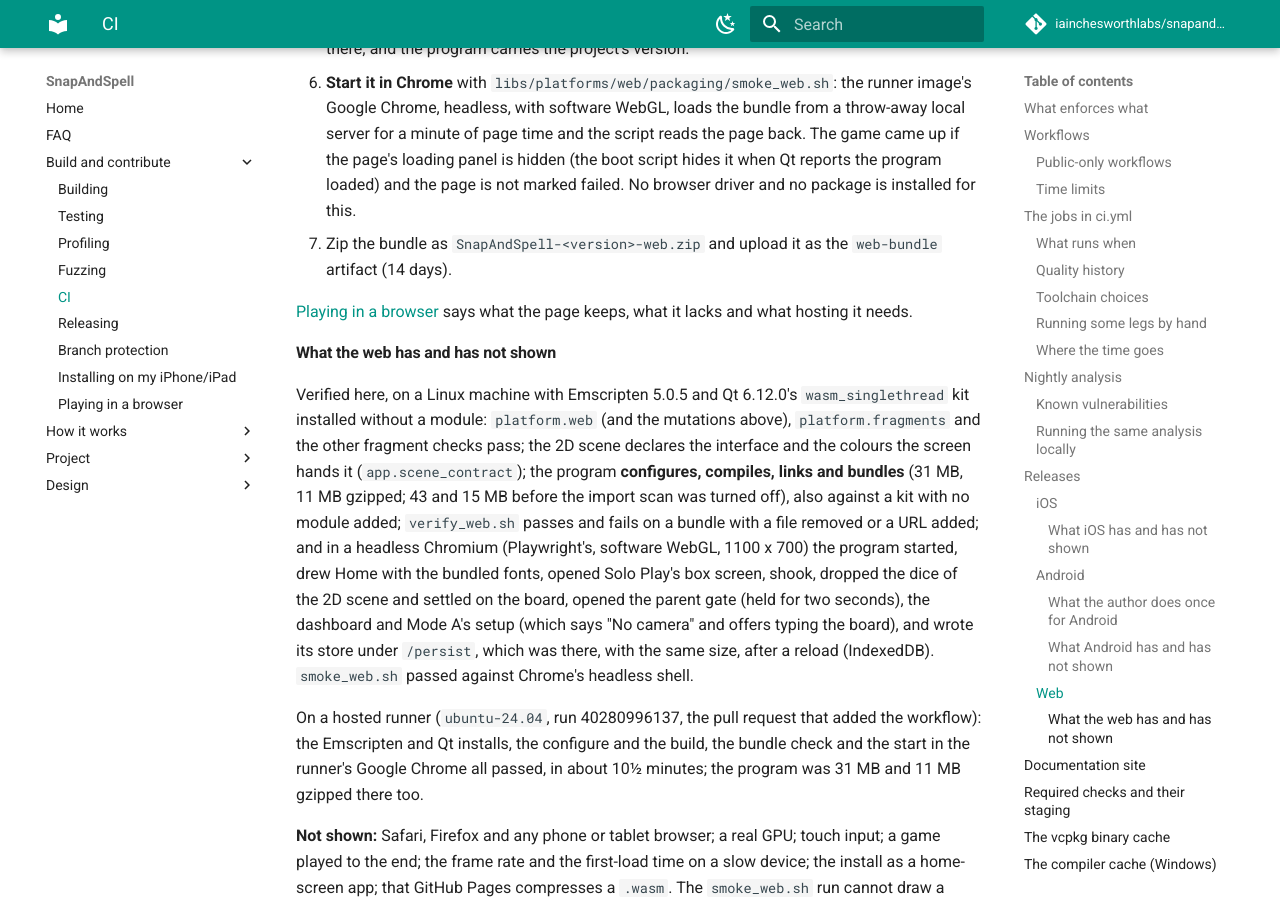
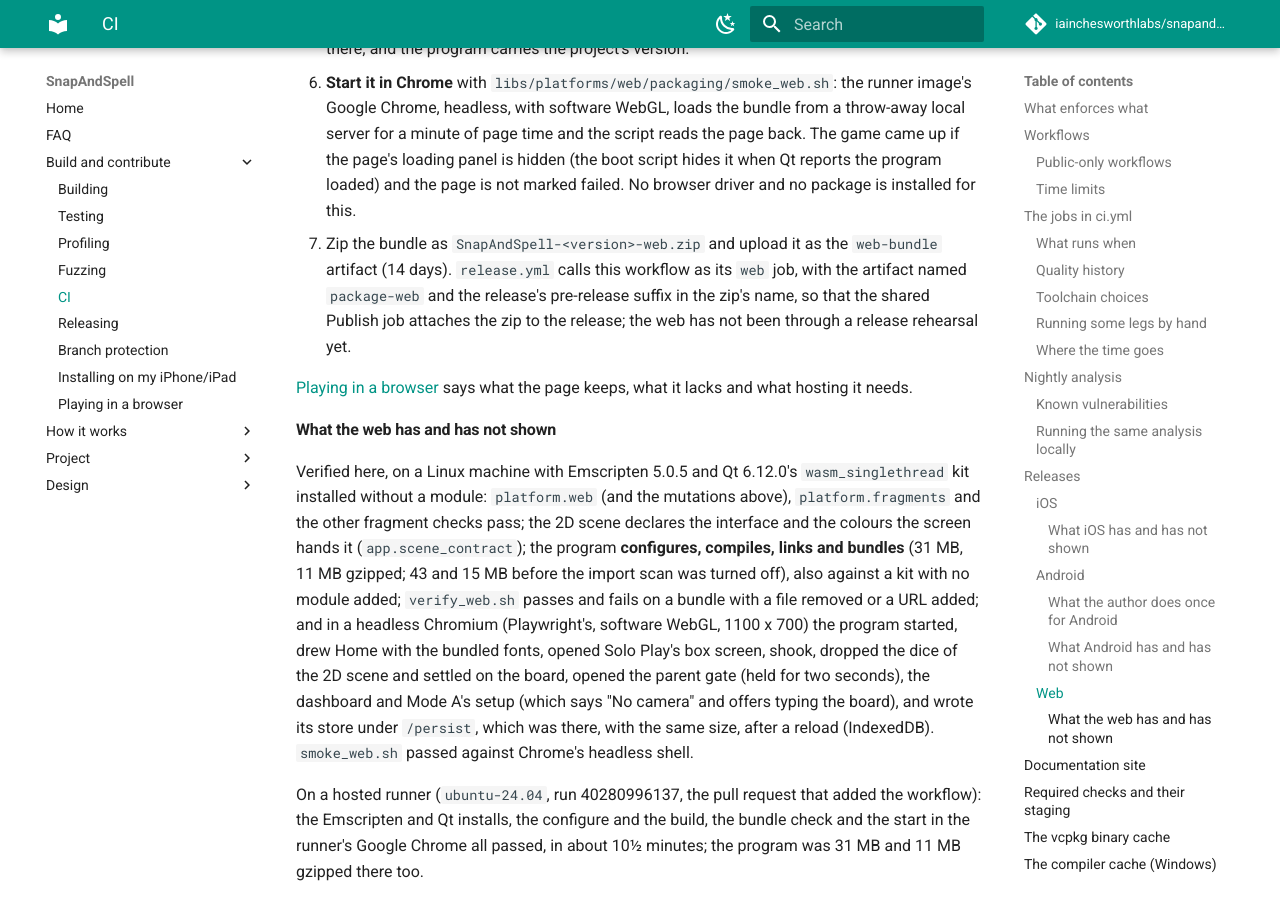
Before and after one commit to iainchesworthlabs/snapandspell, an MkDocs documentation site: the page built from docs/ci.md, in a window 1280 px wide and 900 px high, scrolled down 27439 px. Built offline with MkDocs 1.6.1 and Material for MkDocs 9.7.7, drawn with Linux system fonts in a browser that asks for light colours; comment, search, counter and statistics services are not loaded.

Commit message:
Add the web bundle to the release (#112)
A release has no web build in it. `web-build.yml` already builds the
page, checks the bundle and starts it in Chrome on a pull request, and
it uploads a zip that expires after 14 days. This makes that workflow
callable and has `release.yml` call it as a `web` job, with the artifact
named `package-web` and the release's pre-release suffix in the zip's
name, so the shared Publish job attaches
`SnapAndSpell-<version>-web.zip` to the release. The assemble job waits
for it, and so does the weekly rehearsal, which therefore downloads the
WebAssembly kit as well.

The release tooling self-test checks the wiring, and
`docs/releasing.md`, `docs/ci.md`, `docs/web.md` and R-CON-19 say what
it does. A zip on a release is not a hosted page: where the game is
served from stays the owner's choice (`docs/web.md`, "Putting it on an
address").

The job has never run as part of a release. The first desktop rehearsal
of `release.yml` is what shows it works, and its log needs reading for
`verify_web.sh` and the Chrome smoke test, not only the green tick.

---------

Signed-off-by: Iain Chesworth <iain.chesworth@gmail.com>

```diff
--- a/docs/ci.md
+++ b/docs/ci.md
@@ -923,7 +923,9 @@ queue, run only when something the web build reads changes (`libs/`, `apps/`, `c
    (the boot script hides it when Qt reports the program loaded) and the page is not marked failed. No
    browser driver and no package is installed for this.
 7. Zip the bundle as `SnapAndSpell-<version>-web.zip` and upload it as the `web-bundle` artifact
-   (14 days).
+   (14 days). `release.yml` calls this workflow as its `web` job, with the artifact named `package-web`
+   and the release's pre-release suffix in the zip's name, so that the shared Publish job attaches the zip
+   to the release; the web has not been through a release rehearsal yet.
 
 [Playing in a browser](web.md) says what the page keeps, what it lacks and what hosting it needs.
 
```
Also changed, not shown: docs/releasing.md (+2 -0 lines), docs/requirements/performance.md (+1 -1 lines), docs/web.md (+3 -1 lines), 4 other files.
